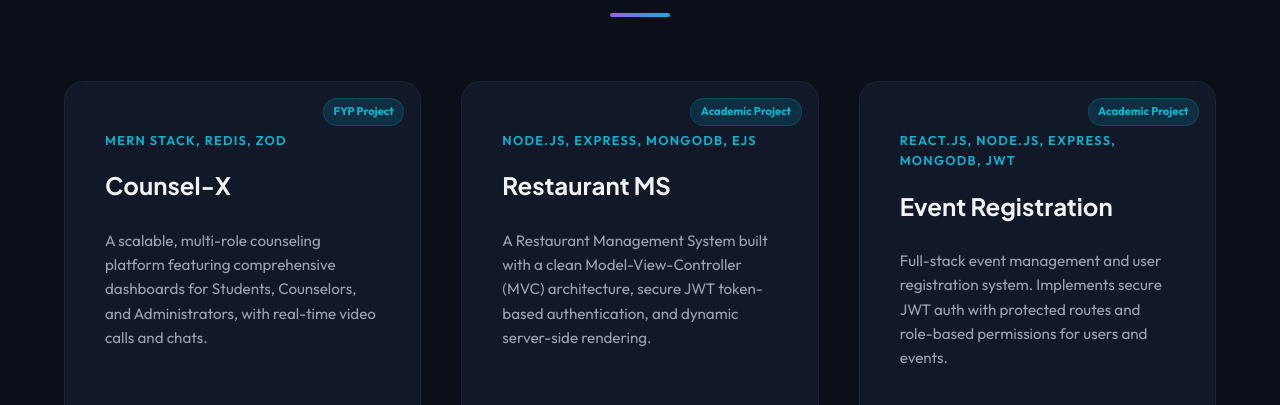
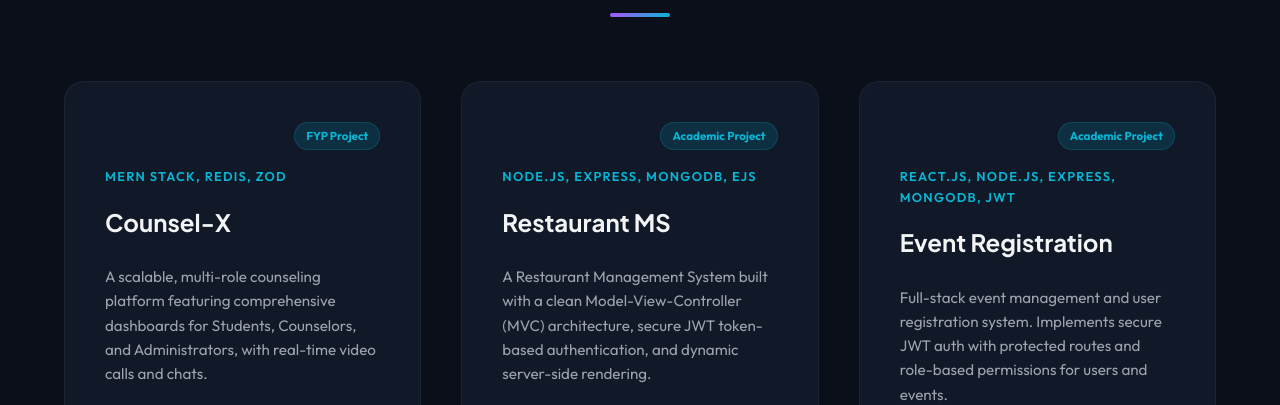
Before and after one commit to dev-asadnaeem/dev-asadnaeem.github.io, a plain HTML site: page index.html in a window 1280 px wide. Shown: the part 2767-3172 px from the top of the page. Drawn offline with nearby package versions, Linux system fonts and the light colour scheme.

Commit message:
Fix badge overlap: remove position absolute, use flex flow alignment

```diff
--- a/style.css
+++ b/style.css
@@ -201,6 +201,8 @@ img {
     transition: var(--transition-smooth);
     position: relative;
     overflow: hidden;
+    box-sizing: border-box;
+    max-width: 100%;
 }
 
 .card:hover {
@@ -648,25 +650,21 @@ img {
 .project-card {
     display: flex;
     flex-direction: column;
-    justify-content: space-between;
     height: 100%;
 }
 
 .project-badge {
-    position: absolute;
-    top: 1rem;
-    right: 1rem;
+    display: inline-flex;
+    align-self: flex-end;
     background: rgba(6, 182, 212, 0.15);
     color: var(--accent-color-2);
-    padding: 0.25rem 0.6rem;
+    padding: 0.25rem 0.7rem;
     border-radius: 50px;
-    font-size: 0.7rem;
+    font-size: 0.72rem;
     font-weight: 700;
     border: 1px solid rgba(6, 182, 212, 0.2);
     white-space: nowrap;
-    max-width: 45%;
-    overflow: hidden;
-    text-overflow: ellipsis;
+    margin-bottom: 0.5rem;
 }
 
 .project-info {
```
